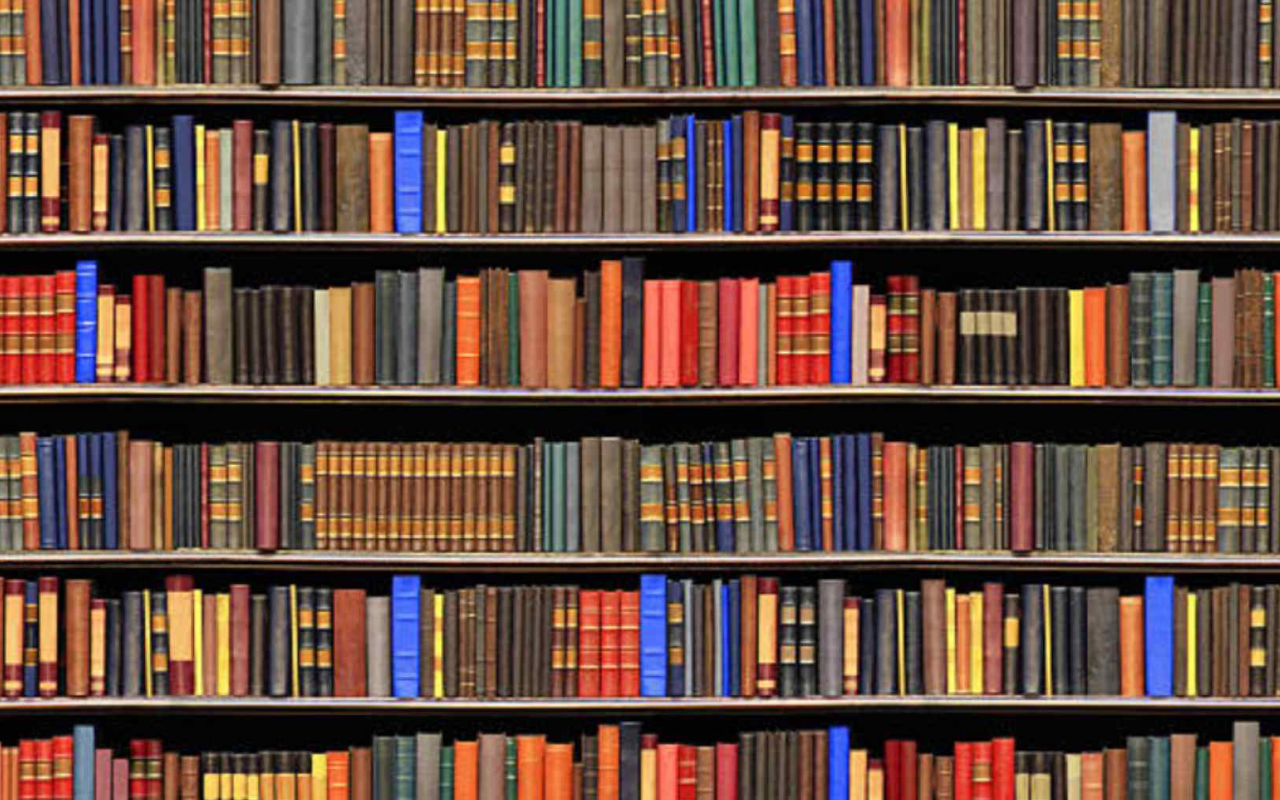
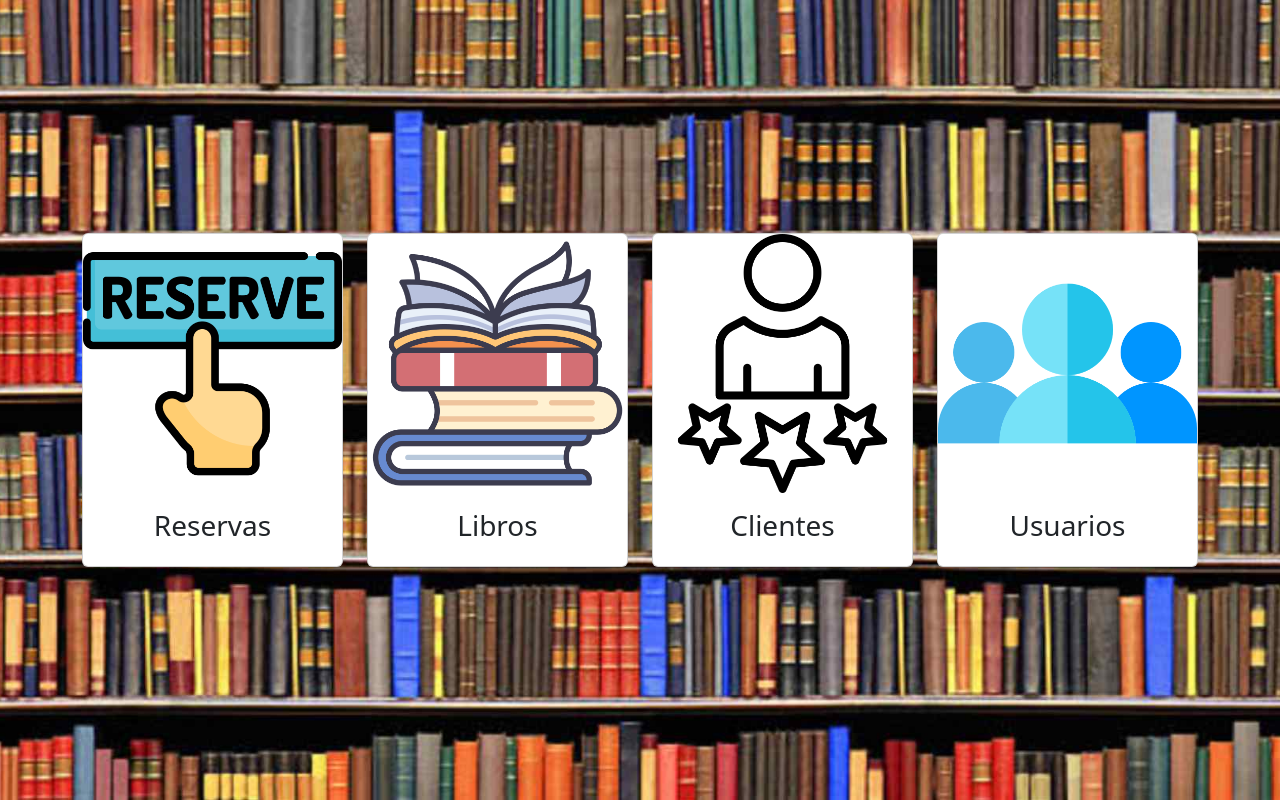
Before and after one commit to DavidGuentelicanDev/BiblbiotecaECD_2.0, a Django app: page /biblioteca_admin/home/ in a window 1280 px wide. Shown: the part 62-862 px from the top of the page. Run offline with Django 5.2, Linux system fonts and the light colour scheme; the visitor is signed in with stand-in values (Sample User, id 1); some libraries are stand-ins or nearby versions.

Commit message:
diseño de la pagina home completo

```diff
--- /dev/null
+++ b/biblioteca_ecd_pr/ecd_admin_app/static/css/home.css
@@ -0,0 +1,6 @@
+/* para las cards */
+@media (max-width: 576px) {
+    .card {
+        width: 12rem;
+    }
+}
--- a/biblioteca_ecd_pr/ecd_admin_app/templates/ecd_admin_app/home.html
+++ b/biblioteca_ecd_pr/ecd_admin_app/templates/ecd_admin_app/home.html
@@ -3,13 +3,60 @@
 {% block title %}Home ECD{% endblock title %}
 
 {% block css %}
-    <link rel="stylesheet" href=""></link>
+    {% load static %}
+    <link rel="stylesheet" href="{% static 'css/home.css' %}"></link>
 {% endblock css %}
 
 {% block body %}
     {% load static %}
+    <!--grid con las 4 opciones-->
+    <div class="container d-flex justify-content-center align-items-center vh-100">
+        <div class="row row-cols-1 row-cols-sm-2 row-cols-md-3 row-cols-lg-4 g-4">
+            <div class="col d-flex justify-content-center">
+                <div class="card" style="width: 20rem;">
+                    <a href="#">
+                        <img src="{% static 'assets/icons/reservas.png' %}" class="card-img-top" alt="...">
+                    </a>
+                    <div class="card-body">
+                        <h3 class="text-center">Reservas</h3>
+                    </div>
+                </div>
+            </div>
+            <div class="col d-flex justify-content-center">
+                <div class="card" style="width: 20rem;">
+                    <a href="#">
+                        <img src="{% static 'assets/icons/libros-icon.png' %}" class="card-img-top" alt="...">
+                    </a>
+                    <div class="card-body">
+                        <h3 class="text-center">Libros</h3>
+                    </div>
+                </div>
+            </div>
+            <div class="col d-flex justify-content-center">
+                <div class="card" style="width: 20rem;">
+                    <a href="#">
+                        <img src="{% static 'assets/icons/clientes.png' %}" class="card-img-top" alt="...">
+                    </a>
+                    <div class="card-body">
+                        <h3 class="text-center">Clientes</h3>
+                    </div>
+                </div>
+            </div>
+            <div class="col d-flex justify-content-center">
+                <div class="card" style="width: 20rem;">
+                    <a href="#">
+                        <img src="{% static 'assets/icons/usuarios.png' %}" class="card-img-top" alt="...">
+                    </a>
+                    <div class="card-body">
+                        <h3 class="text-center">Usuarios</h3>
+                    </div>
+                </div>
+            </div>
+        </div>
+    </div>
 {% endblock body %}
 
 {% block js %}
+    {% load static %}
     <script src=""></script>
 {% endblock js %}
```
Also changed, not shown: biblioteca_ecd_pr/ecd_admin_app/static/assets/icons/clientes.png (added), biblioteca_ecd_pr/ecd_admin_app/static/assets/icons/libros-icon.png (added), biblioteca_ecd_pr/ecd_admin_app/static/assets/icons/reservas.png (added), biblioteca_ecd_pr/ecd_admin_app/static/assets/icons/usuarios.png (added).
